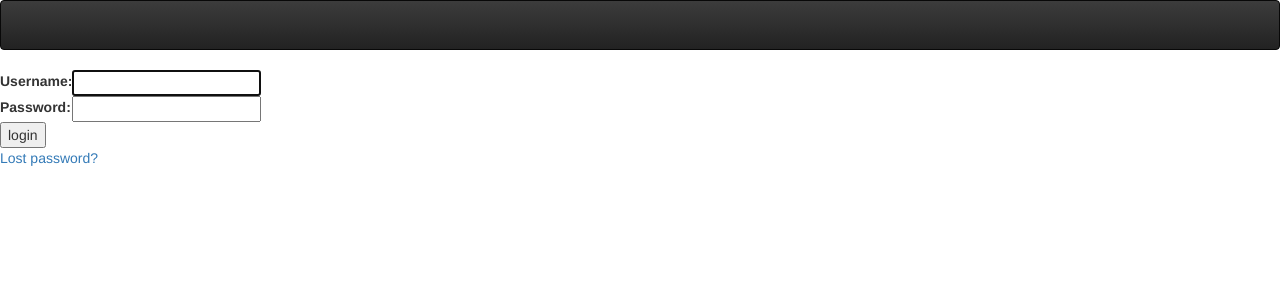
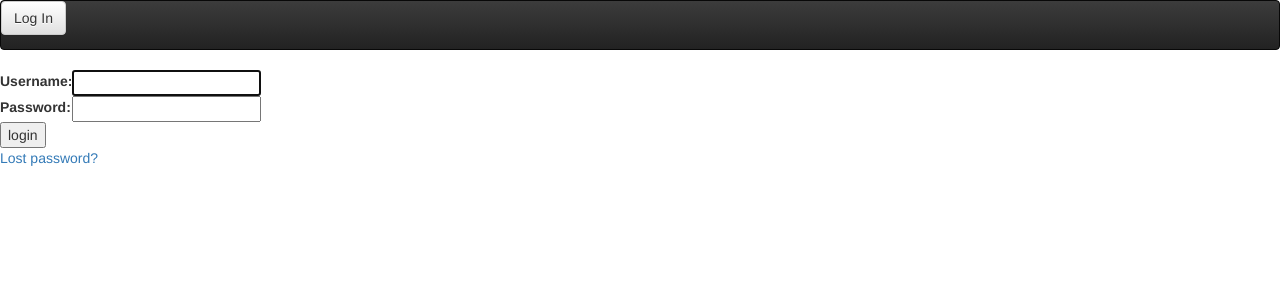
Before and after one commit to bdauer/tasktracker, a Django app: page /login/ in a window 1280 px wide. Shown: the top 300 px of the page. Run offline with Django 3.2, Linux system fonts and the light colour scheme; parts of the project's set-up code (start-up, migrations or seed data) failed here and were passed over; some libraries are stand-ins or nearby versions.

Commit message:
Add login button to navbar when logged out

```diff
--- a/tasktracker/tasktracker/templates/base.html
+++ b/tasktracker/tasktracker/templates/base.html
@@ -27,6 +27,7 @@
      {% url 'tracktasks:index' as index %}
      {% url 'tracktasks:create task' as create_task %}
      {% url 'logout' as logout %}
+      {% url 'login' as login %}
      <nav class="navbar navbar-inverse">
         {% if user.is_authenticated %}
 
@@ -41,6 +42,8 @@
             {% if request.get_full_path != logout %}
                 <a href="{{ logout }}" type="button" class="btn btn-default">Log Out</a>
             {% endif %}
+        {% else %}
+            <a href="{{ login }}" type="button" class="btn btn-default">Log In</a>
         {% endif %}
     </nav>
 
```
